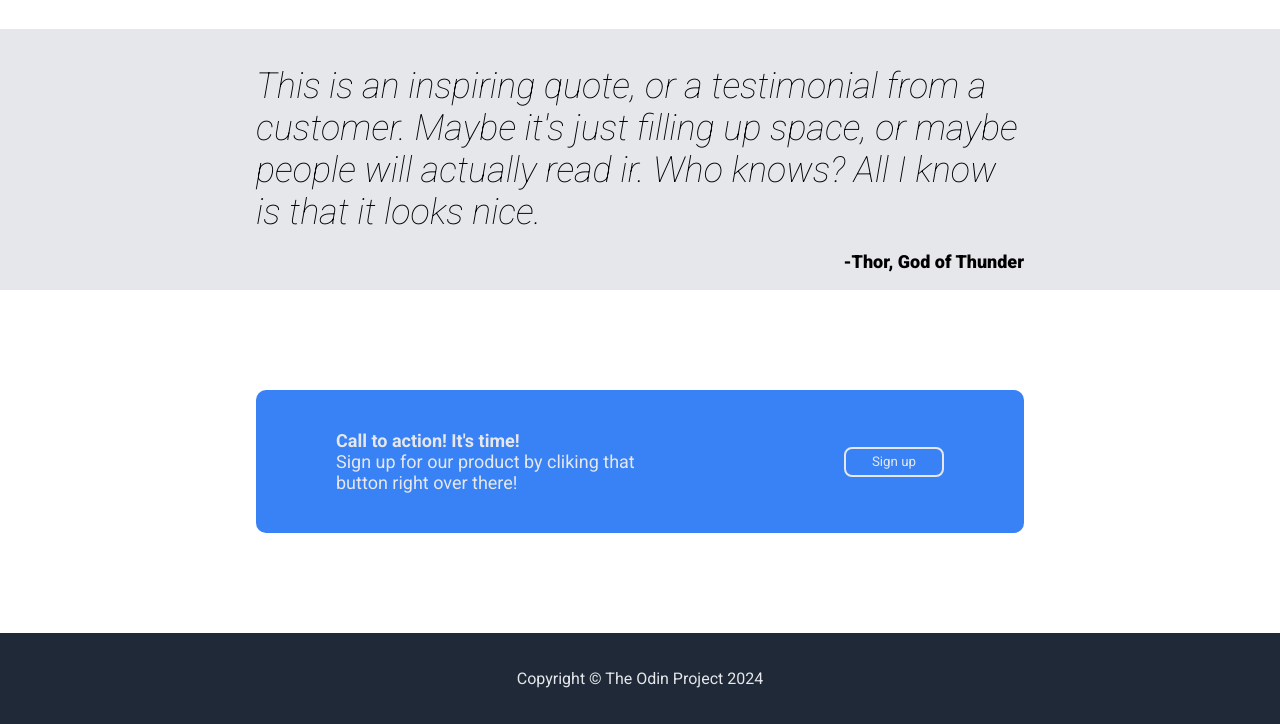
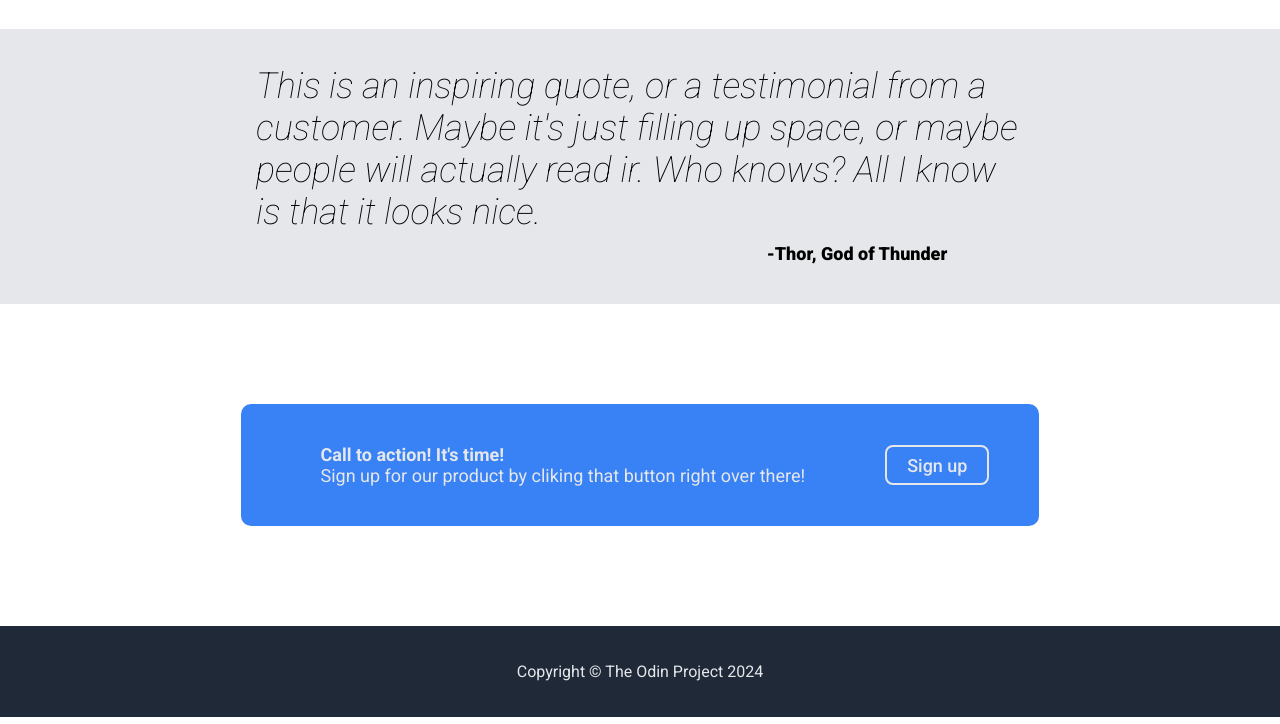
Before and after one commit to vezbok/odin_landing_flex, a plain HTML site: page index.html in a window 1280 px wide. Shown: the part 824-1548 px from the top of the page. Drawn offline with Linux system fonts and the light colour scheme.

Commit message:
review action section button for smaller display size

```diff
--- a/style.css
+++ b/style.css
@@ -141,21 +141,25 @@ html, body
     text-align: end;
     font-weight: 1000;
     font-size: 18px;
+    margin-right: 10%;
+    margin-top: 10px;
+    margin-bottom: 40px;
 }
 
 .action {
     display: flex;
-    justify-content: center;
+    justify-content: space-around;
     align-items: center;
     margin: 100px 0;
     color: #E5E7EB;
-
+    /* flex: 1; */
+    flex-wrap: wrap;
 }
 .action-card {
     display: flex;
     text-align: center;
     background-color: #3882F6;
-    width: 60%;
+    /* width: 60%; */
     align-items: center;
     /* align-content: center; */
     border-radius: 10px;
@@ -167,16 +171,21 @@ html, body
     font-size: 18px;
 }
 .action-button {
-    margin: 40px 80px;
-
+    /* margin: 40px 80px; */
+    font-size: 18px;
+    flex-shrink: 0;
 }
 .action-button button {
-    width: 100px;
-    height: 30px;
+    /* max-width: 160px; */
+    height: 40px;
+    padding: 0 20px;
     color: #E5E7EB;
     background-color: #3882F6;
     border: 2px solid #E5E7EB;
     border-radius: 8px;
+    font-weight: 500;
+    font-size: 18px;
+    margin-right: 50px;
 }
 
 .action-text p {
```
